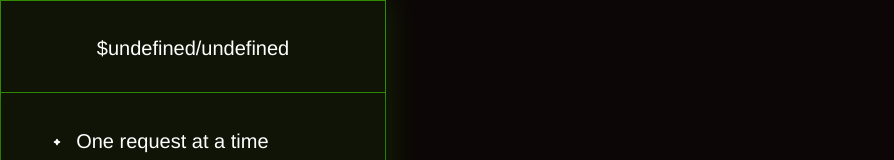
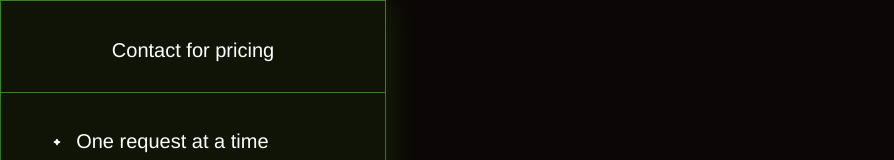
Before and after one commit to ajiaron/blackprint-next, a Next.js app: page /components/PackageV2 in a window 1280 px wide. Shown: the top 160 px of the page, without its empty margins (0-894 px from the left). Built offline with nearby package versions, Linux system fonts and the light colour scheme.

Commit message:
contact for pricing

```diff
--- a/pages/components/PackageV2.js
+++ b/pages/components/PackageV2.js
@@ -4,6 +4,10 @@ import Button from './Button';
 import {motion, AnimatePresence, useScroll, useAnimation} from 'framer-motion'
 
 const PackageV2 = ({type, value, plan, onHandleBooking}) => {
+    const handleInquiry = () => {
+        window.location.href =  'mailto:info@blackprint.in';
+       // e.preventDefault();
+    }
     const env = process.env.REACT_APP_ENV
     const handlePayment = (type) => {
         if (env === "development") {
@@ -64,15 +68,19 @@ const PackageV2 = ({type, value, plan, onHandleBooking}) => {
                         {(type==="pro")?
                         <div className={styles['package-pro-icon-alt-v2']}/>:
                         (type==="startup")?
+
                         <div className={styles['package-startup-label-v2']}>
+                            {/*
                             <div className={styles['package-startup-label-text-v2']}>
                                 most popular!
                             </div>
+                            */}
                         </div>:null
                         }
                     </div>
-                    <p className={styles['package-listing-header-v2']}>
-                        {`$${value}${plan==='once'?' once':'/'+plan}`}
+                    <p className={styles['package-listing-header-v2']} style={{transform:"translateY(2px)"}}>
+                        Contact for pricing
+                        {/*`$${value}${plan==='once'?' once':'/'+plan}`*/}
                     </p>
                 </div>
 
@@ -124,7 +132,8 @@ const PackageV2 = ({type, value, plan, onHandleBooking}) => {
                  onHandlePayment={()=>handlePayment(type)}
                  onHandleBooking={()=>onHandleBooking()}/>
                 <Button type="package"
-                 onHandlePayment={()=>handlePayment(type)}
+               //  onHandlePayment={()=>handlePayment(type)}
+                 onHandlePayment={(e)=>handleInquiry(e)}
                  onHandleBooking={()=>onHandleBooking()}/>
             </div>
         </div>
```
